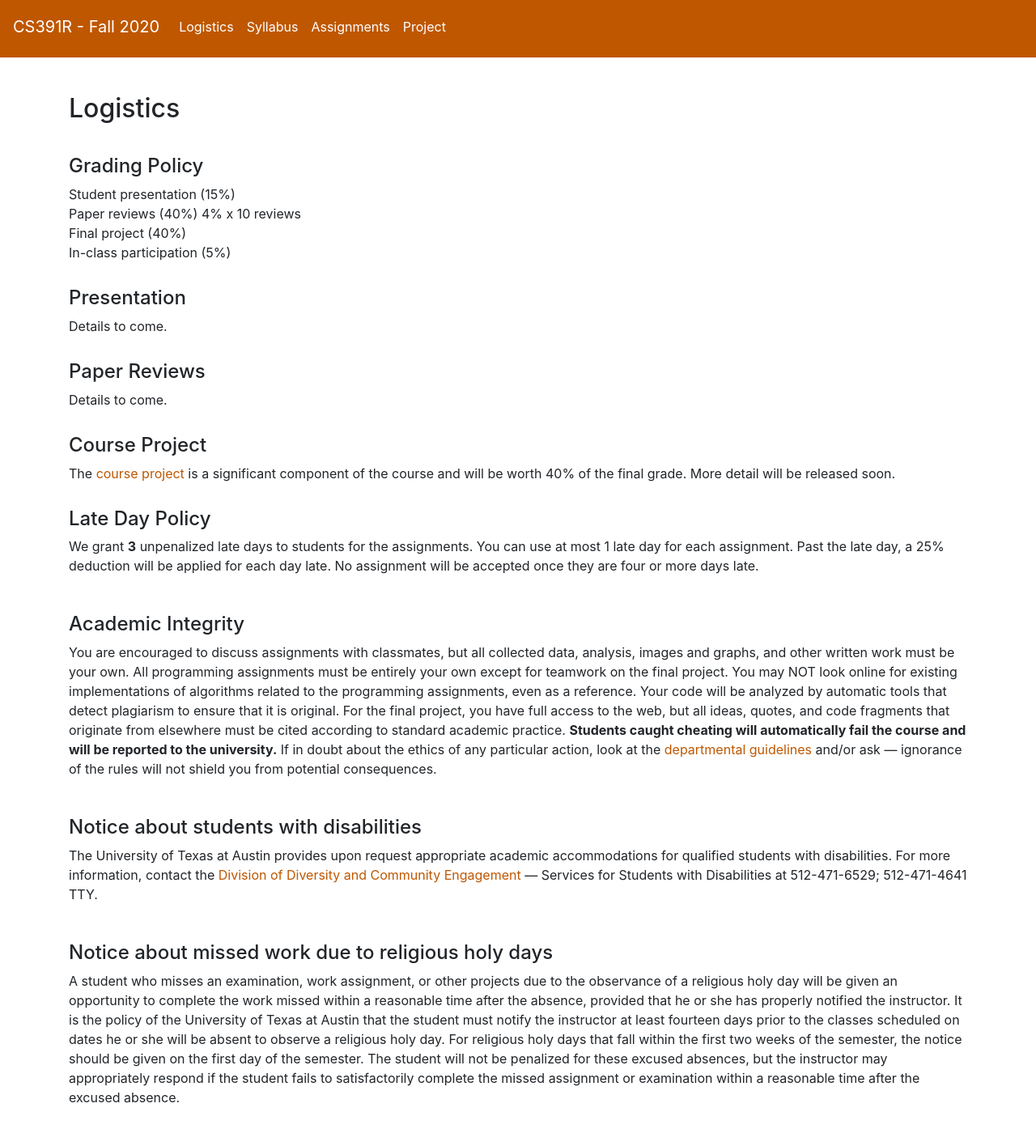
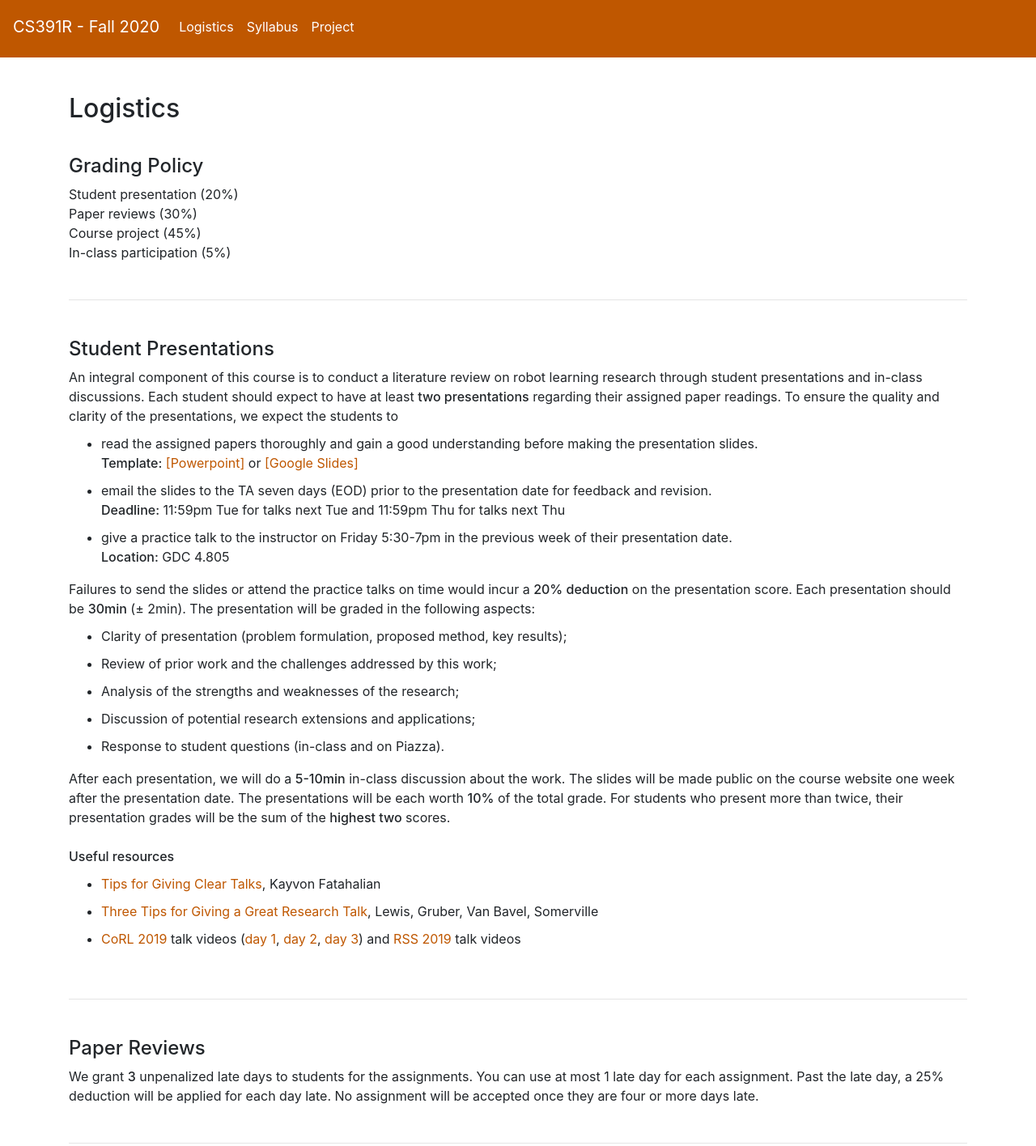
Before and after one commit to UT-Austin-RPL/cs391r-fall20-website, a plain HTML site: page logistics.html in a window 1280 px wide. Shown: the part 5-1421 px from the top of the page at 81% size. Drawn offline with nearby package versions, Linux system fonts and the light colour scheme.

Commit message:
update logistics with student presentations

```diff
--- a/css/style.css
+++ b/css/style.css
@@ -1,4 +1,8 @@
 /* Move down content because we have a fixed navbar that is 3.5rem tall */
+strong {
+  font-weight: 550;
+}
+
 body {
   padding-top: 80px;
 }
@@ -8,7 +12,11 @@ a {
 }
 
 .section {
-  padding: 30px 0px 0px 0px;
+  padding-top: 30px;
+}
+
+.logistics {
+  padding-bottom: 30px;
 }
 
 .bg-highlight {
--- a/logistics.html
+++ b/logistics.html
@@ -39,14 +39,11 @@
 
       <div class="collapse navbar-collapse" id="navbarsExampleDefault">
           <ul class="navbar-nav mr-auto">
-	    <li class="nav-item active">
-	      <a class="nav-link" href="logistics.html">Logistics</a>
-	    </li>
+            <li class="nav-item active">
+              <a class="nav-link" href="logistics.html">Logistics</a>
+            </li>
             <li class="nav-item active">
               <a class="nav-link" href="syllabus.html">Syllabus</a>
-            </li>
-            <li class="nav-item active">
-              <a class="nav-link" href="assignments.html">Assignments</a>
             </li>
             <li class="nav-item active">
               <a class="nav-link" href="project.html">Project</a>
@@ -78,49 +75,70 @@
             <div class="row">
               <div class="col-md-12">
                 <h4>Grading Policy</h4>
-                Student presentation (15%)<br>
-                Paper reviews (40%) 4% x 10 reviews<br>
-                Final project (40%)<br>
+                Student presentation (20%)<br>
+                Paper reviews (30%)<br>
+                Course project (45%)<br>
                 In-class participation (5%)
               </div>
             </div>
           </div>
 
+          <div class="section"><hr></div>
+
           <div class="section">
             <div class="row">
               <div class="col-md-12">
-                <h4>Presentation</h4>
-                Details to come.
+                <h4>Student Presentations</h4>
+                An integral component of this course is to conduct a literature review on robot learning research through student presentations and in-class discussions. Each student should expect to have at least <strong>two presentations</strong> regarding their assigned paper readings. To ensure the quality and clarity of the presentations, we expect the students to
+                <ul>
+                  <li>read the assigned papers thoroughly and gain a good understanding before making the presentation slides.<br><strong>Template:</strong> <a href="">[Powerpoint]</a> or <a href="">[Google Slides]</a></li>
+                  <li>email the slides to the TA seven days (EOD) prior to the presentation date for feedback and revision.<br><strong>Deadline:</strong> 11:59pm Tue for talks next Tue and 11:59pm Thu for talks next Thu</li>
+                  <li>give a practice talk to the instructor on Friday 5:30-7pm in the previous week of their presentation date.<br><strong>Location:</strong> GDC 4.805</li>
+                </ul>
+                Failures to send the slides or attend the practice talks on time would incur a <strong>20% deduction</strong> on the presentation score. Each presentation should be <strong>30min</strong> (&plusmn; 2min). The presentation will be graded in the following aspects:
+                <ul>
+                  <li>Clarity of presentation (problem formulation, proposed method, key results);</li>
+                  <li>Review of prior work and the challenges addressed by this work;</li>
+                  <li>Analysis of the strengths and weaknesses of the research;</li>
+                  <li>Discussion of potential research extensions and applications;</li>
+                  <li>Response to student questions (in-class and on Piazza).</li>
+                </ul>
+                After each presentation, we will do a <strong>5-10min</strong> in-class discussion about the work. The slides will be made public on the course website one week after the presentation date. The presentations will be each worth <strong>10%</strong> of the total grade. For students who present more than twice, their presentation grades will be the sum of the <strong>highest two</strong> scores.
+                <br><br>
+                <strong>Useful resources</strong>
+                  <ul>
+                    <li><a href="http://graphics.stanford.edu/~kayvonf/misc/cleartalktips.pdf">Tips for Giving Clear Talks</a>, Kayvon Fatahalian</li>
+                    <li><a href="https://www.sciencemag.org/careers/2019/04/three-tips-giving-great-research-talk">Three Tips for Giving a Great Research Talk</a>, Lewis, Gruber, Van Bavel, Somerville</li>
+                    <li><a href="https://sites.google.com/robot-learning.org/corl2019">CoRL 2019</a> talk videos (<a href="https://www.youtube.com/watch?v=glMwF5-q51E">day 1</a>, <a href="https://www.youtube.com/watch?v=b7StSnt85S4">day 2</a>, <a href="https://www.youtube.com/watch?v=QaCuEv_7lfs">day 3</a>) and <a href="https://www.youtube.com/channel/UCeEbAUGjtBlzmqWO5u6VeGg">RSS 2019</a> talk videos</li>
+                  </ul>
+                </p>
               </div>
             </div>
           </div>
+
+          <div class="section"><hr></div>
 
           <div class="section">
             <div class="row">
               <div class="col-md-12">
                 <h4>Paper Reviews</h4>
-                Details to come.
+                We grant <strong>3</strong> unpenalized late days to students for the assignments. You can use at most 1 late day for each assignment. Past the late day, a 25% deduction will be applied for each day late. No assignment will be accepted once they are four or more days late.
               </div>
             </div>
           </div>
+
+          <div class="section"><hr></div>
 
           <div class="section">
             <div class="row">
               <div class="col-md-12">
                 <h4>Course Project</h4>
-                The <a href="project.html">course project</a> is a significant component of the course and will be worth 40% of the final grade. More detail will be released soon.
+                The course project aims to help the students gain in-depth, hands-on experiences applying AI-based techniques to practical robot perception and decision making problems. It consists of three key milestones: a short project proposal (5%), a mid-term milestone report (10%), and a final project report (30%). For more detail, please see the <a href="project.html">Project</a> page.
               </div>
             </div>
           </div>
 
-          <div class="section">
-            <div class="row">
-              <div class="col-md-12">
-                <h4>Late Day Policy</h4>
-                <p>We grant <strong>3</strong> unpenalized late days to students for the assignments. You can use at most 1 late day for each assignment. Past the late day, a 25% deduction will be applied for each day late. No assignment will be accepted once they are four or more days late.</p>
-              </div>
-            </div>
-          </div>
+          <div class="section"><hr></div>
 
           <div class="section">
             <div class="row">
```
Also changed, not shown: index.html (+3 -6 lines), project.html (+4 -7 lines), syllabus.html (+3 -6 lines).
